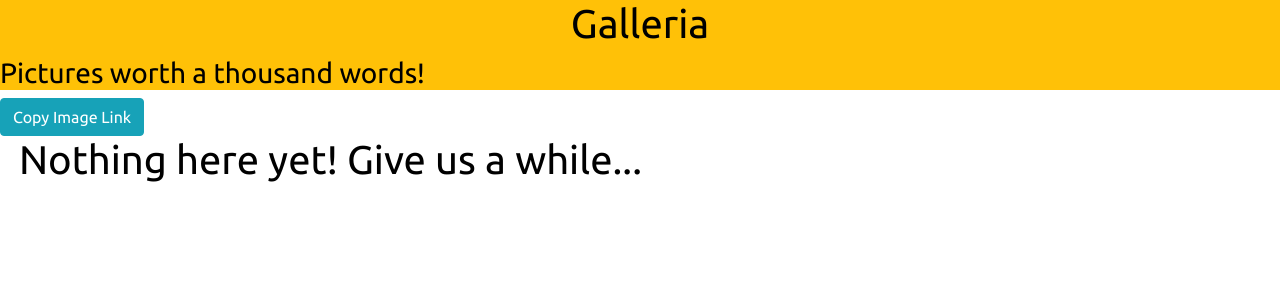
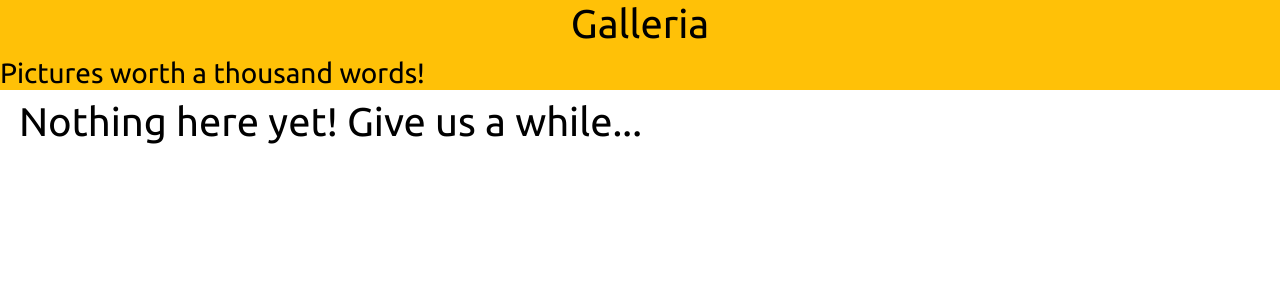
Before and after one commit to saudahabib/galleria, a Django app: page / in a window 1280 px wide. Shown: the part 94-394 px from the top of the page. Run offline with Django 3.2, Linux system fonts and the light colour scheme; data that the repository does not hold is empty; some libraries are stand-ins or nearby versions.

Commit message:
get rid of unnecessary controllers on site

```diff
--- a/album/templates/all-images/welcome.html
+++ b/album/templates/all-images/welcome.html
@@ -21,7 +21,7 @@ function copylink(value) {
 }
 </script>
 <!-- and ends here -->
-  <button type="button" name="button" class="btn btn-info" value="https://saudaapp.herokuapp.com{{image.image.url}}" onclick="copylink(this.value)">Copy Image Link</button>
+
 
   <div class="container-fluid">
     <!-- loop through images in database -->
```
